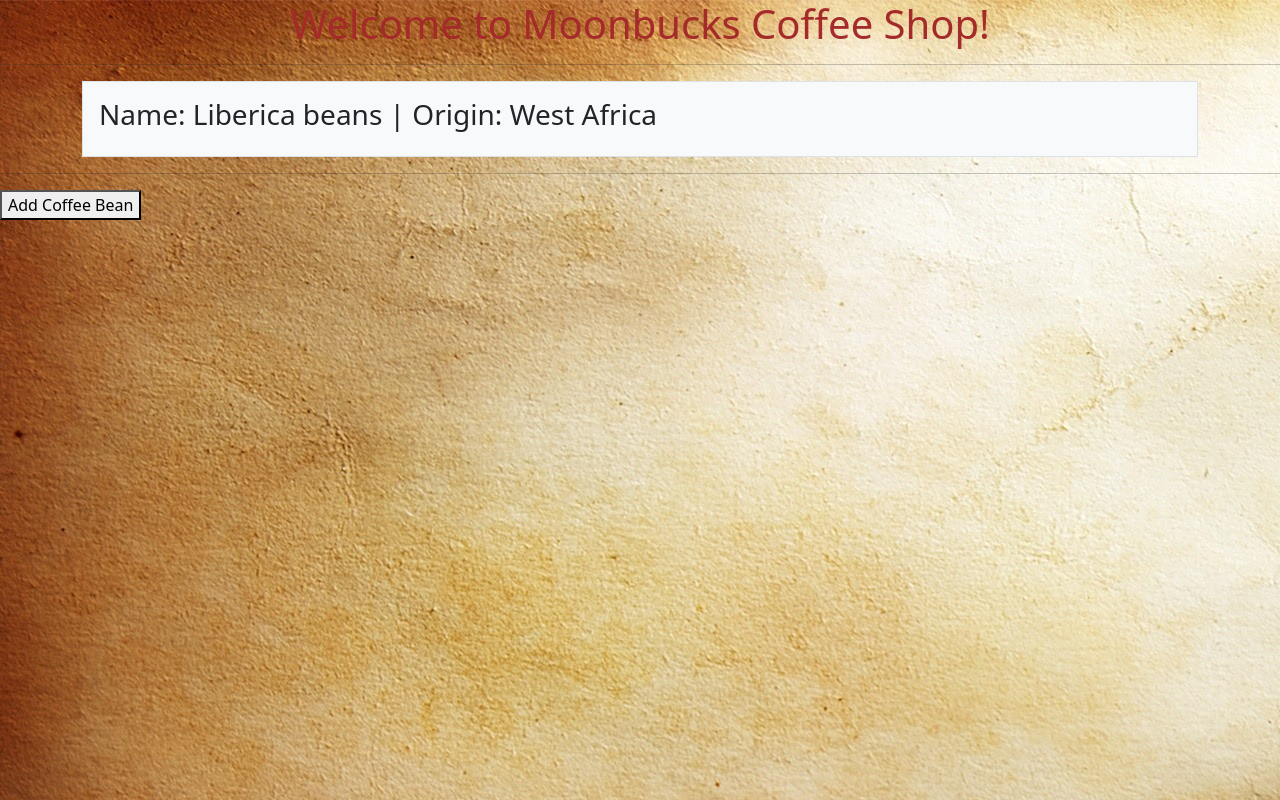
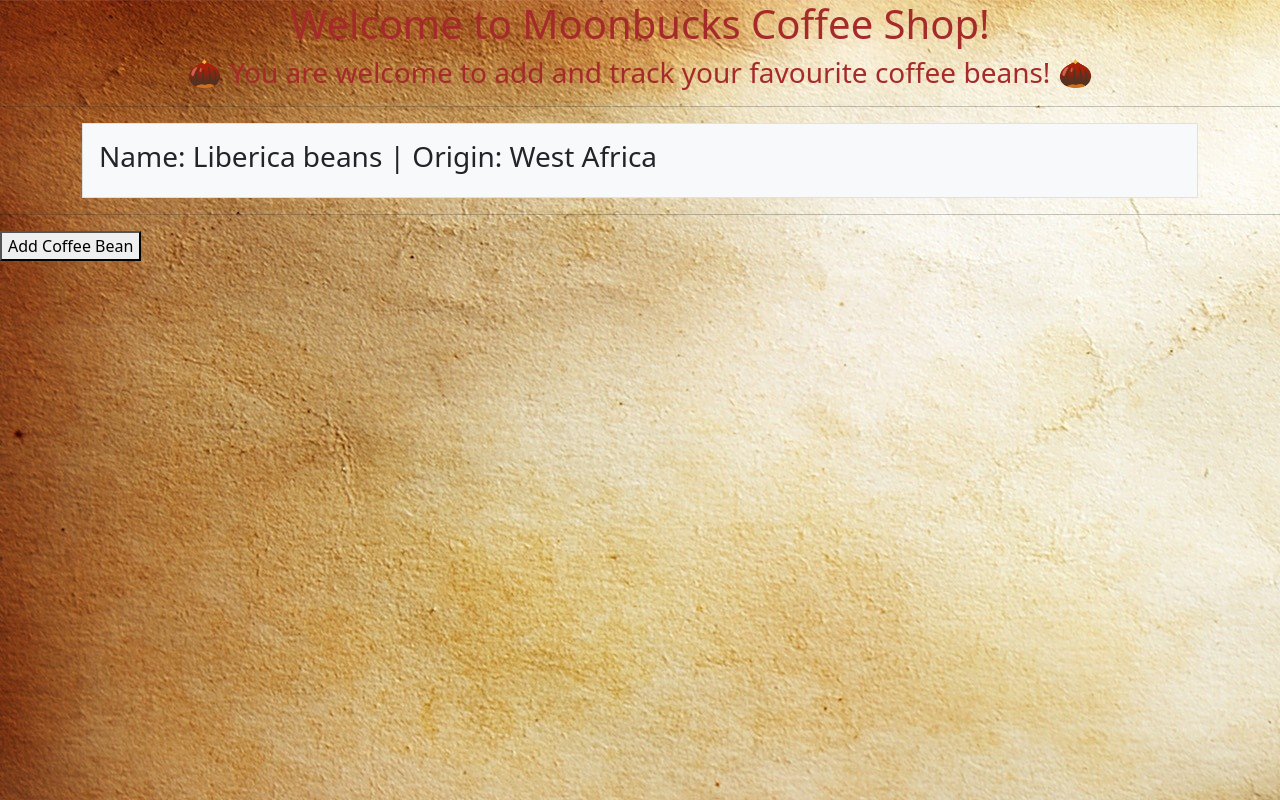
Before and after one commit to nancyliqn91/Coffee-Shop-Inventory-Tracker, a React (Create React App) app: page / in a window 1280 px wide. Built offline with nearby package versions, Linux system fonts and the light colour scheme.

Commit message:
Edit Header

```diff
--- a/src/App.css
+++ b/src/App.css
@@ -2,7 +2,7 @@ body {
   text-align: center;
 }
 
-#header {
+.header {
   text-align: center;
   color: brown;
 }
@@ -10,9 +10,6 @@ body {
 #price {
   color: red;
 }
-
-
-
 
 /* .App {
   text-align: center;
--- a/src/components/Header.js
+++ b/src/components/Header.js
@@ -3,8 +3,8 @@ import React from "react";
 function Header(){
   return (
     <React.Fragment>
-    <h1 id="header">Welcome to Moonbucks Coffee Shop!</h1>
-
+    <h1 class="header">Welcome to Moonbucks Coffee Shop!</h1>
+    <h3 class="header">🌰 You are welcome to add and track your favourite coffee beans! 🌰</h3>
     </React.Fragment>
   );
 }
--- a/src/components/NewCoffeeForm.js
+++ b/src/components/NewCoffeeForm.js
@@ -21,7 +21,7 @@ function NewCoffeeForm(props){
     <React.Fragment>
       <ReusableForm
       formSubmissionHandler={handleNewCoffeeFormSubmission}
-      buttonText="Add Coffee!" />
+      buttonText="Add Coffee Bean!" />
     </React.Fragment>
   );
 }
```
Also changed, not shown: 1 other file (tests, documents, lock files or other folders).
